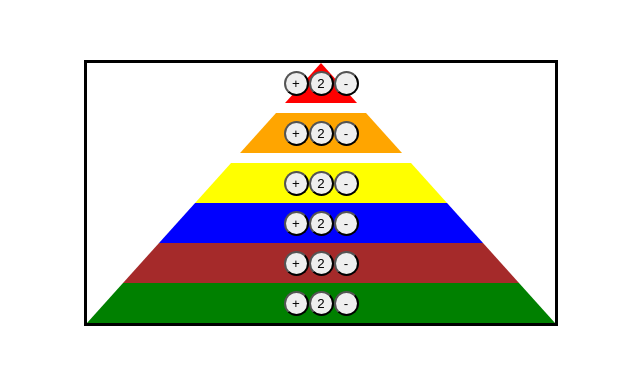
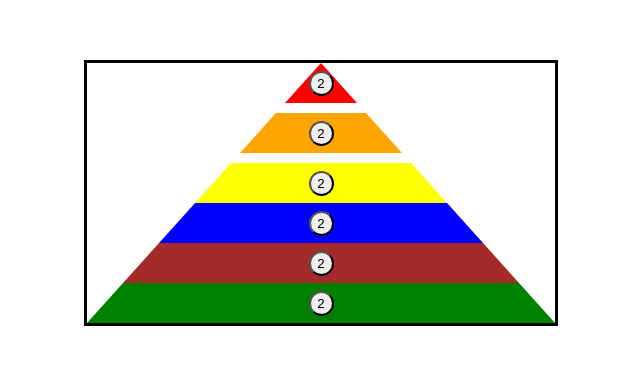
Before and after one commit to FrenkieWang/food_pyramid, a React (Create React App) app in the folder frontend/: page / in a window 1280 px wide. Shown: the part 215-580 px from the top of the page, without its empty margins (319-959 px from the left). Built offline with nearby package versions, Linux system fonts and the light colour scheme.

Commit message:
Button only appear when hover that shelf

```diff
--- a/frontend/src/App.css
+++ b/frontend/src/App.css
@@ -26,6 +26,7 @@
     border-left: calc(var(--container-width) / 2) solid white;
     border-right: calc(var(--container-width) / 2) solid white;
     z-index: 10; /* Let it override container */
+    pointer-events: none; /* Allow pointer pass through this div */
 }
 
 .color-bar {
@@ -74,12 +75,19 @@
     height: 25px;
     border-radius: 50%; /* Make the border into radius*/
     z-index: 20;  /* Let button higher than override-container */
-  }
-
-.ctrl{
-    cursor: pointer; /*  When hover, the cusor is a pointer */
 }
 
 .num{
     pointer-events: none; /* Ban clicking */
 }
+
+.ctrl{
+    cursor: pointer; /*  When hover, the cusor is a pointer */
+    opacity: 0;
+    transition: opacity 0.3s ease; /* 添加过渡效果，使透明度的变化更平滑 */
+}
+
+/* 当鼠标悬停在.color-bar上时，显示.ctrl按钮 */
+.color-bar:hover .ctrl {
+    opacity: 1;
+  }
```
